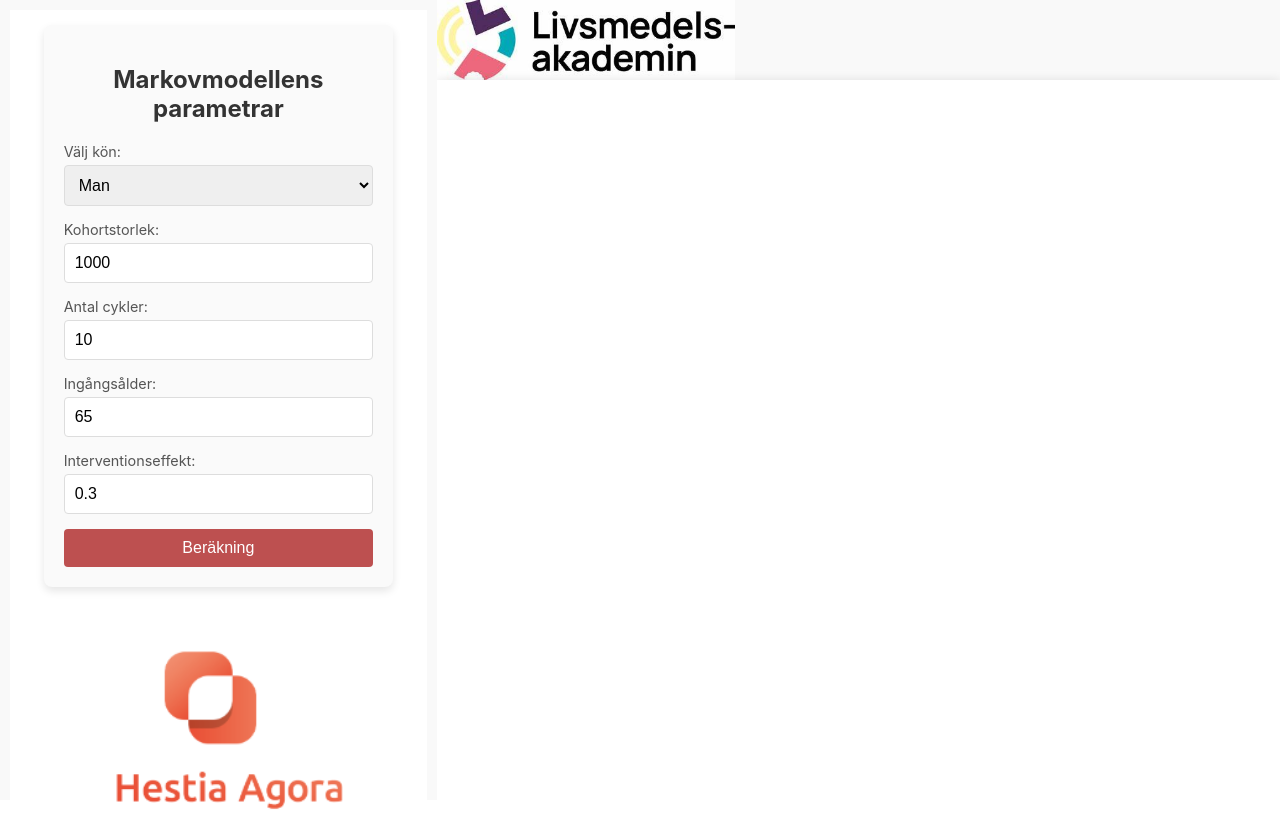
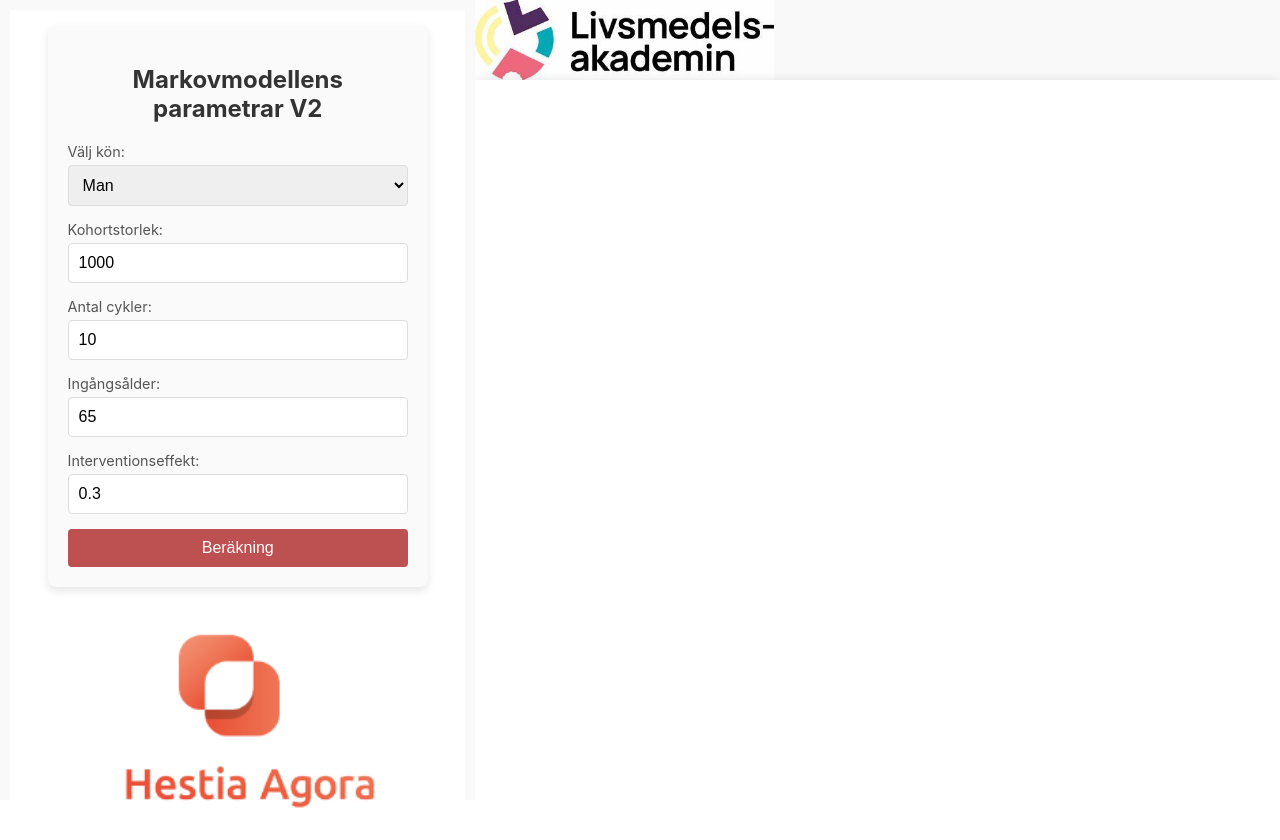
Before and after one commit to hestia-agora/markov-client, a React (Create React App) app: page / in a window 1280 px wide. Built offline with nearby package versions, Linux system fonts and the light colour scheme; no server answers.

Commit message:
Update after .env

```diff
--- a/src/components/Form.jsx
+++ b/src/components/Form.jsx
@@ -30,7 +30,7 @@
 
     return (
         <div className="form-container">
-            <h2 className="form-title">Markovmodellens parametrar</h2>
+            <h2 className="form-title">Markovmodellens parametrar V2</h2>
             <form onSubmit={handleSubmit} className="form">
                 <div className="form-group">
                     <label htmlFor="gender">Välj kön:</label>
```
